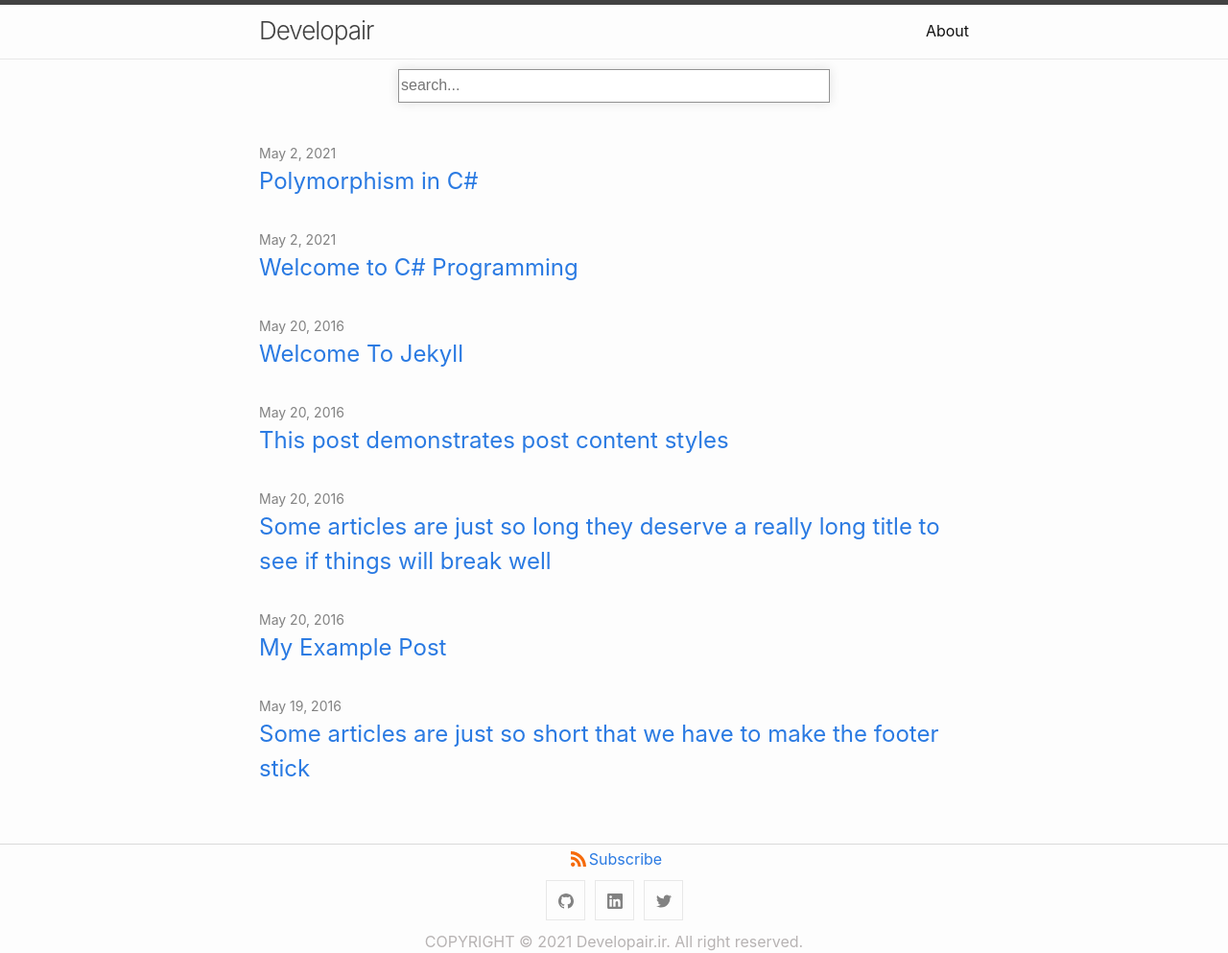
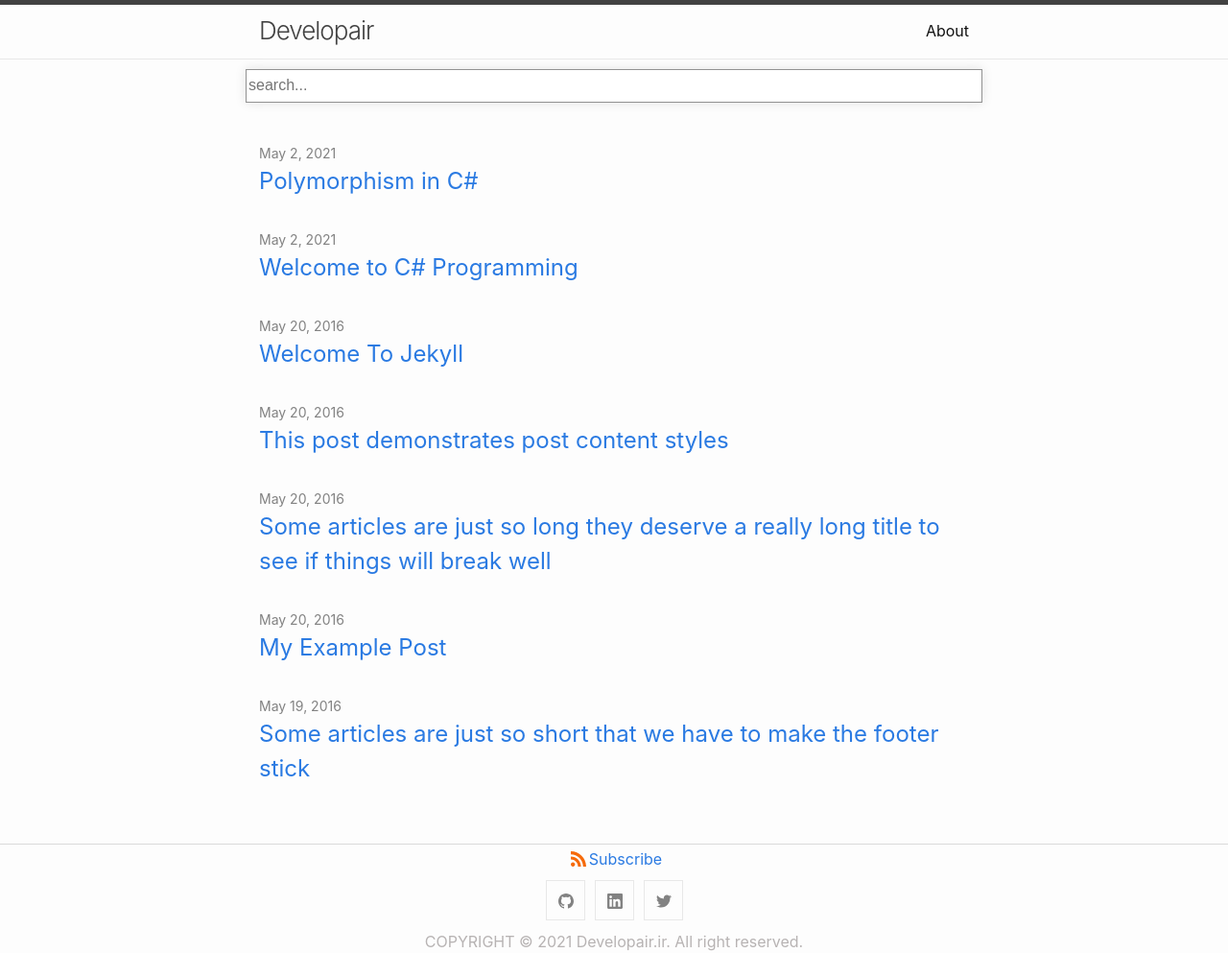
Before and after one commit to Developair-ir/developair-ir.github.io, a Jekyll site: the page built from index.md, in a window 1280 px wide. Shown: the whole page at 96% size. Built offline with Jekyll 4.4.1, drawn with Linux system fonts in a browser that asks for light colours.

Commit message:
update search-input responsive

```diff
--- a/_sass/minima/custom-styles.scss
+++ b/_sass/minima/custom-styles.scss
@@ -3,7 +3,7 @@
     justify-content: center;
     flex-direction: column;
     margin: 10px auto;
-    width: 50vh;
+    width: 60%;
     position: relative;
 
     #search-input{
@@ -25,7 +25,7 @@
     border-radius: 0 0 5px 5px;
     color: black;
     box-shadow: 0 4px 24px 0 #8080808c;
-    min-width: 49.7vh;
+    min-width: 99.7%;
 
     li {
         padding: 5px;
@@ -65,3 +65,9 @@
     }
     }
 }
+
+@media only screen and (max-width: 600px) {
+    #search-demo-container{
+        width: 90%;
+    }
+}
```
